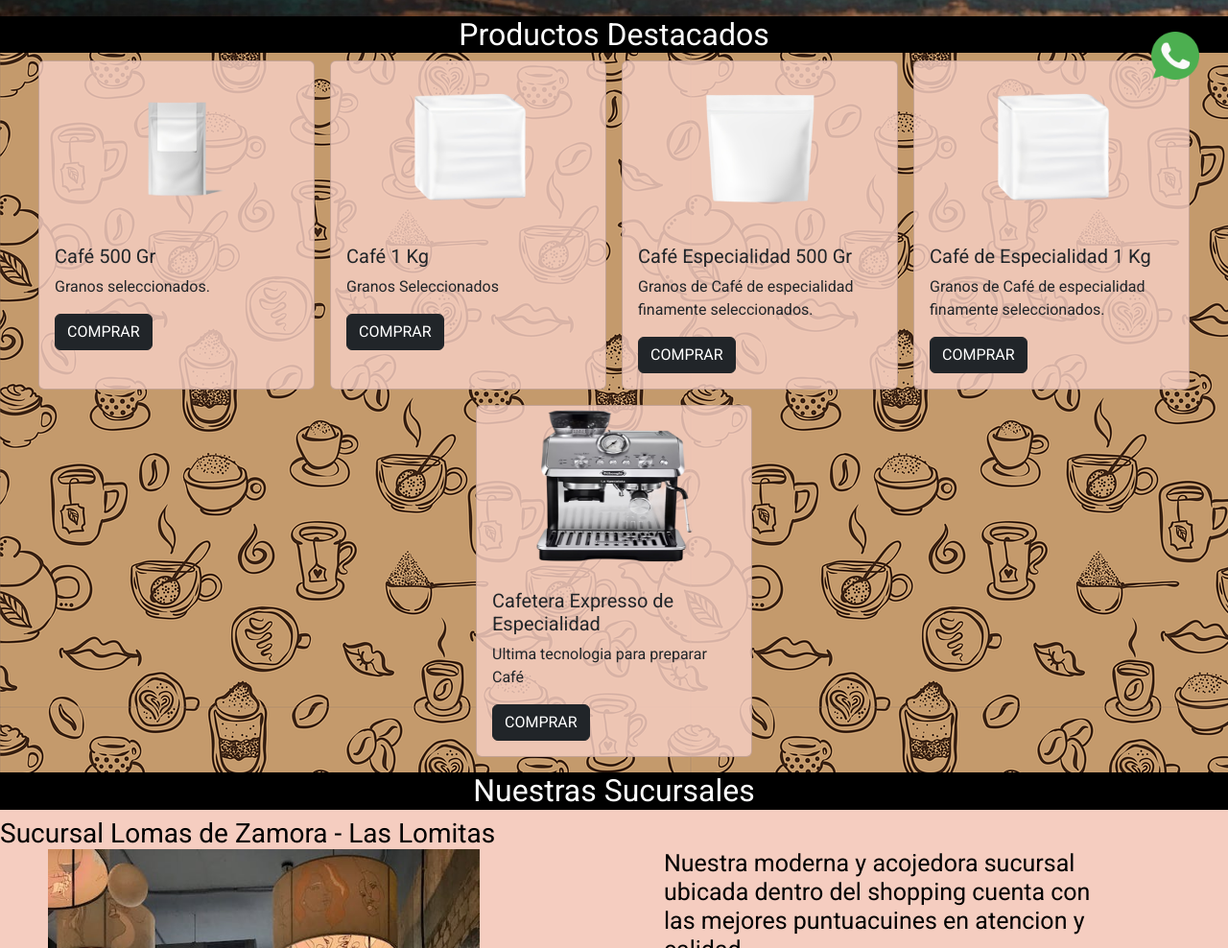
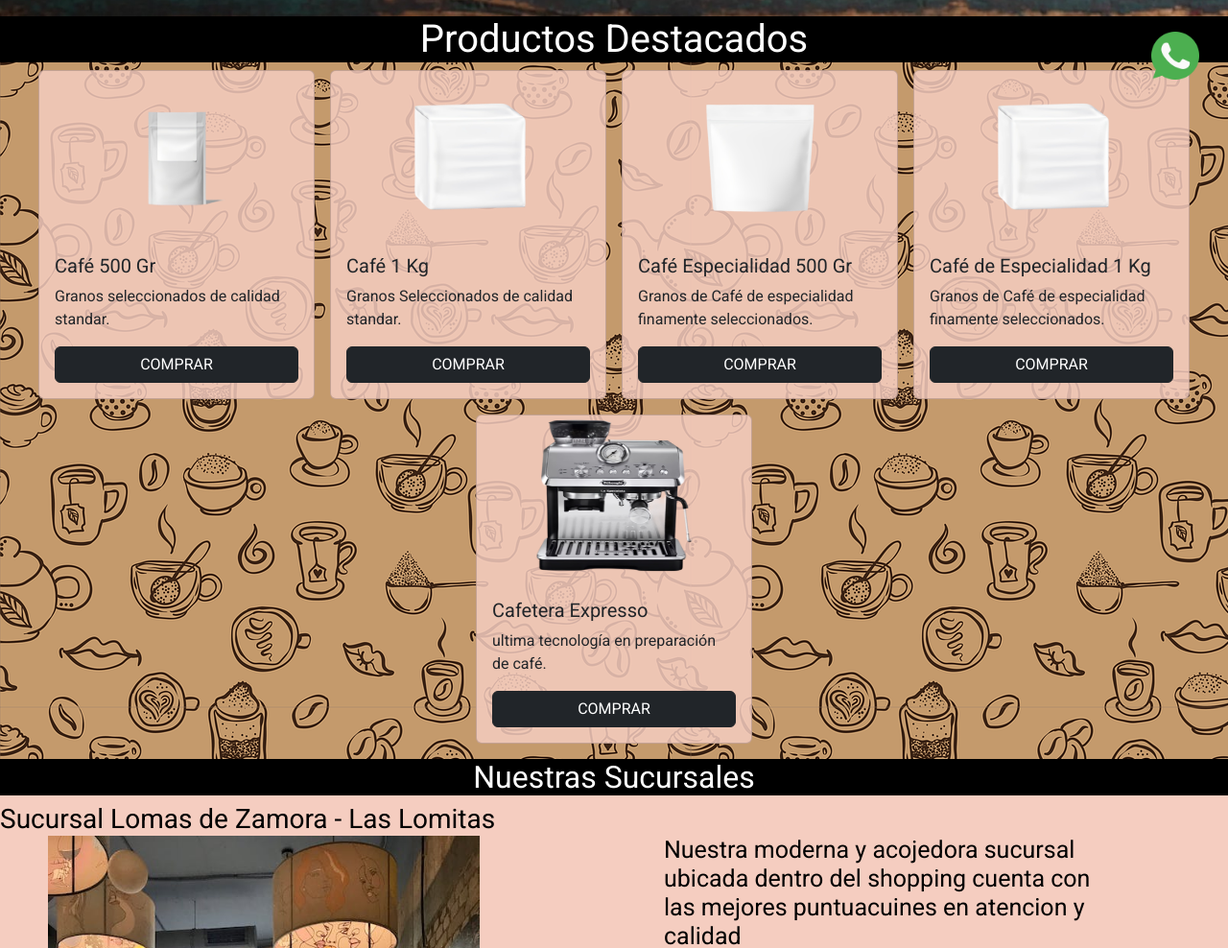
Before and after one commit to GabrielRouillet/Coder-53845, a website: page index.html in a window 1280 px wide. Shown: the part 657-1645 px from the top of the page at 96% size. Drawn offline with nearby package versions, Linux system fonts and the light colour scheme.

Commit message:
cambio en cards

```diff
--- a/css/style.css
+++ b/css/style.css
@@ -109,6 +109,7 @@ header h1{
 
 
 .productosd h2 {
+    font-size: 40px;
 text-align: center;
 color: white;
 background-color: black;
@@ -145,7 +146,8 @@ justify-content: center;
     background-image: url(../img/productosdbanner.png);
     padding: 0px 0px 16px 0px;
 }
-
+.card-body {display: flex;
+        flex-direction: column;}
 
 
 .background-color {
--- a/index.html
+++ b/index.html
@@ -60,7 +60,7 @@
                     <img src="./img/producto1.png" class="mx-auto" alt="Café 500 Gr">
                     <div class="card-body">
                         <h5 class="card-title">Café 500 Gr</h5>
-                        <p class="card-text">Granos seleccionados.</p>
+                        <p class="card-text">Granos seleccionados de calidad standar.</p>
                         <a href="#" class="btn btn-dark">COMPRAR</a>
                     </div>
                 </div>
@@ -68,7 +68,7 @@
                     <img src="./img/producto2.png" class="mx-auto" alt="Café 1 Kg">
                     <div class="card-body">
                         <h5 class="card-title">Café 1 Kg</h5>
-                        <p class="card-text">Granos Seleccionados</p>
+                        <p class="card-text">Granos Seleccionados de calidad standar.</p>
                         <a href="#" class="btn btn-dark">COMPRAR</a>
                     </div>
                 </div>
@@ -91,8 +91,8 @@
                 <div class="card" style="width: 18rem;">
                     <img src="./img/cafetera1.png" class="mx-auto" alt="...">
                     <div class="card-body">
-                        <h5 class="card-title">Cafetera Expresso de Especialidad</h5>
-                        <p class="card-text">Ultima tecnologia para preparar Café</p>
+                        <h5 class="card-title">Cafetera Expresso</h5>
+                        <p class="card-text">ultima tecnología en preparación de café.</p>
                         <a href="#" class="btn btn-dark">COMPRAR</a>
                     </div>
                 </div>
```
